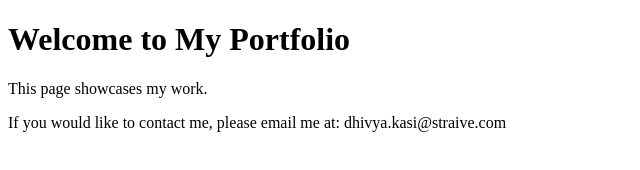
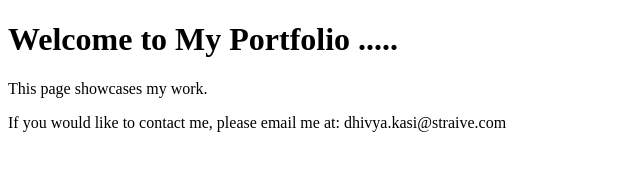
Before and after one commit to Dhivya-kasi/LLM, a plain HTML site: page index.html in a window 1280 px wide. Shown: the full height of the page, 0-640 px from the left. Drawn offline with Linux system fonts and the light colour scheme.

Commit message:
Update index.html

```diff
--- a/index.html
+++ b/index.html
@@ -6,7 +6,7 @@
     <title>My Portfolio</title>
 </head>
 <body>
-    <h1>Welcome to My Portfolio</h1>
+    <h1>Welcome to My Portfolio .....</h1>
     <p>This page showcases my work.</p>
     <p>If you would like to contact me, please email me at:
         <!--email_off-->dhivya.kasi@straive.com<!--/email_off-->
```
